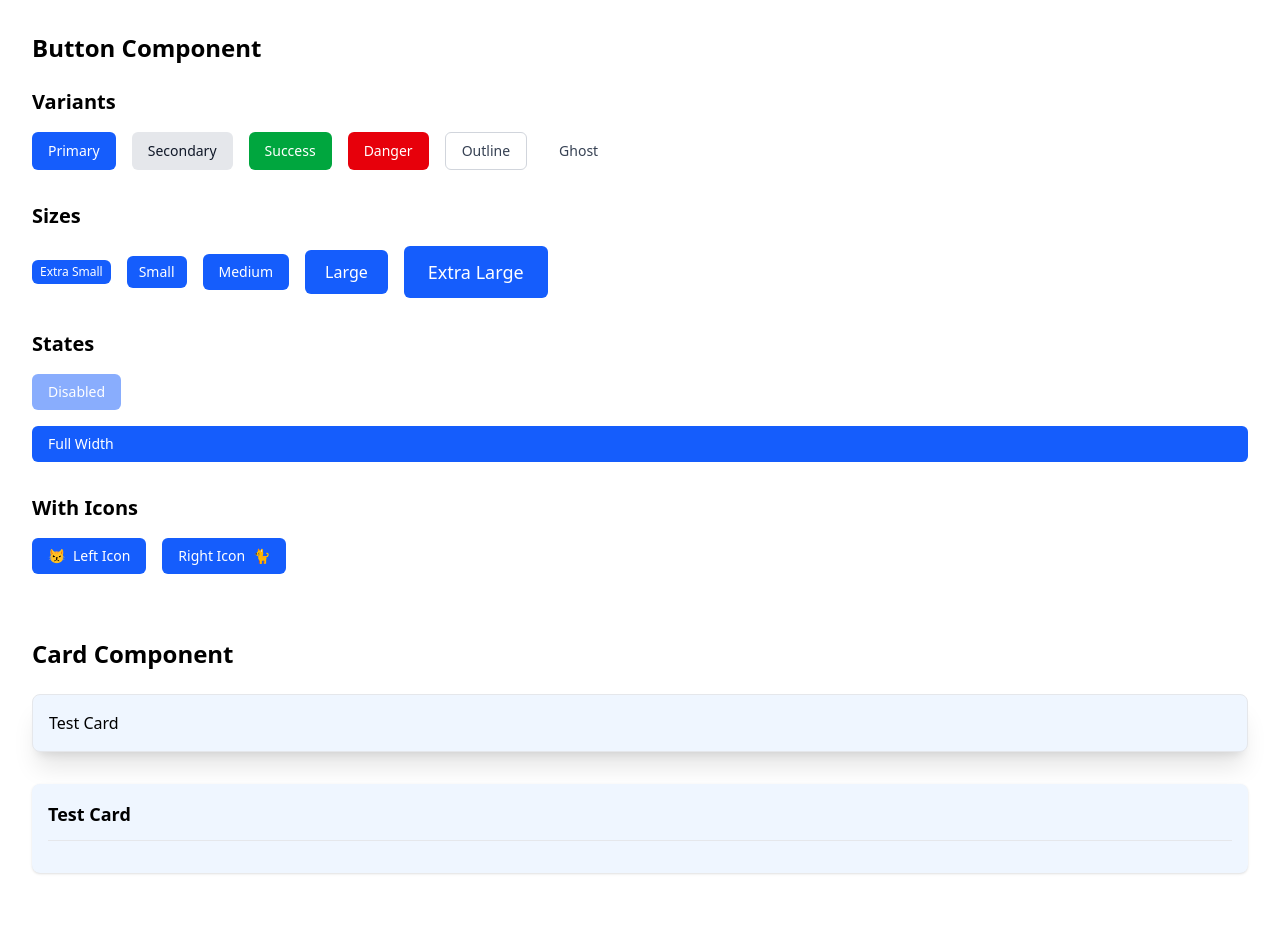
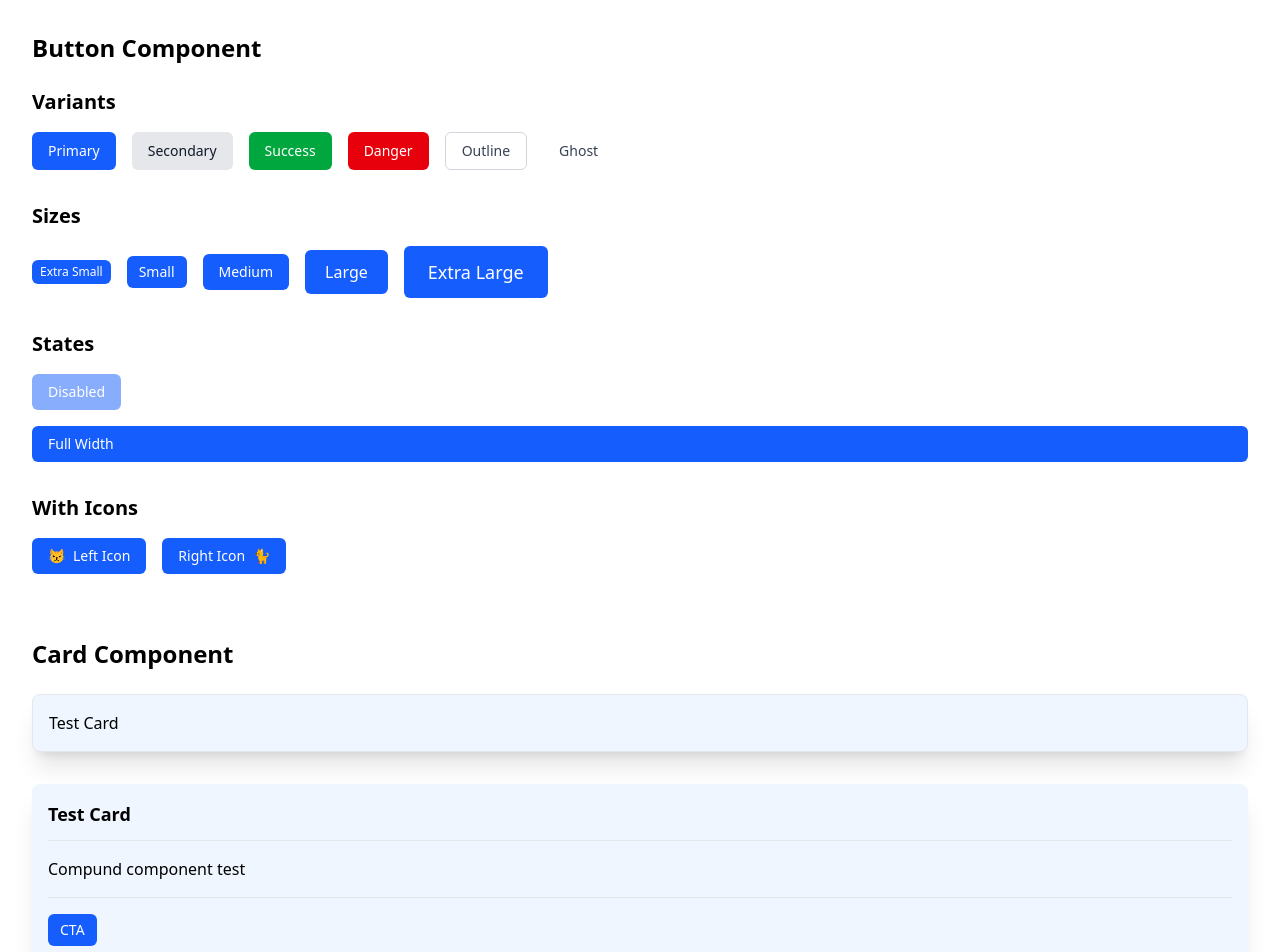
Before and after one commit to hahafiz/design-system, a React (Vite) app: page / in a window 1280 px wide. Shown: the top 952 px of the page. Before the commit the page ends 905 px from the top, so only its background shows below. Built offline with nearby package versions, Linux system fonts and the light colour scheme.

Commit message:
progress: card component

```diff
--- a/src/components/Card/Card.jsx
+++ b/src/components/Card/Card.jsx
@@ -74,8 +74,16 @@ Card.Title = ({ children, className = "", ...props }) => (
   </h3>
 );
 
-Card.Body = ({ children }) => <div className="p-4">{children}</div>;
-Card.Footer = ({ children }) => <div className="p-4">{children}</div>;
+Card.Body = ({ children, className = "", ...props }) => (
+  <div className={className} {...props}>
+    {children}
+  </div>
+);
+Card.Footer = ({ children, className = "", ...props }) => (
+  <div className={`border-t border-gray-200 pt-4 mt-4 ${className}`} {...props}>
+    {children}
+  </div>
+);
 
 // prop validation
 Card.PropTypes = {
@@ -92,4 +100,19 @@ Card.Header.PropTypes = {
   className: PropTypes.string,
 };
 
+Card.Title.PropTypes = {
+  children: PropTypes.node.isRequired,
+  className: PropTypes.string,
+};
+
+Card.Body.PropTypes = {
+  children: PropTypes.node.isRequired,
+  className: PropTypes.string,
+};
+
+Card.Footer.PropTypes = {
+  children: PropTypes.node.isRequired,
+  className: PropTypes.string,
+};
+
 export default Card;
--- a/src/components/Card/CardDemo.jsx
+++ b/src/components/Card/CardDemo.jsx
@@ -1,5 +1,6 @@
 import React from "react";
 import Card from "./Card.jsx";
+import Button from "../Button/Button.jsx";
 
 const CardDemo = () => {
   return (
@@ -10,10 +11,16 @@ const CardDemo = () => {
       <Card variant="primary" padding="md" bordered shadow="xl">
         Test Card
       </Card>
-      <Card variant="primary">
+      <Card variant="primary" shadow="xl">
         <Card.Header>
           <Card.Title>Test Card</Card.Title>
         </Card.Header>
+        <Card.Body>
+          <p>Compund component test</p>
+        </Card.Body>
+        <Card.Footer>
+          <Button size="sm">CTA</Button>
+        </Card.Footer>
       </Card>
     </div>
   );
```
